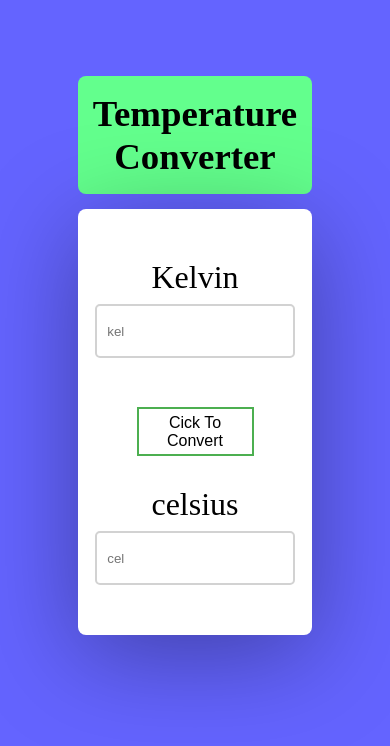
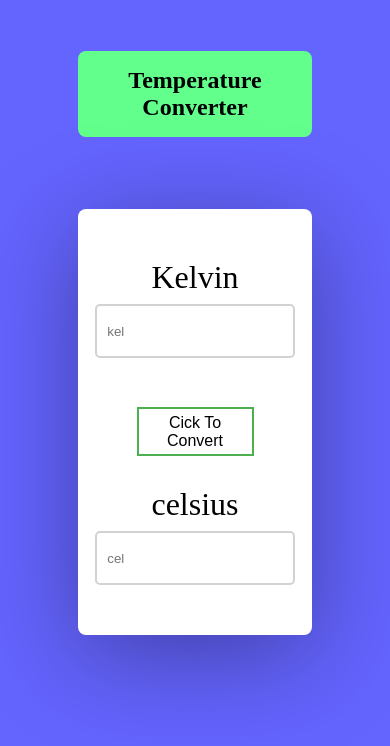
Before and after one commit to Altafhass/simple-teamperature-converter, a plain HTML site: page index.html in a window 390 px wide. Drawn offline with Linux system fonts and the light colour scheme.

Commit message:
Update res.css

```diff
--- a/res.css
+++ b/res.css
@@ -10,7 +10,7 @@
   }
 
   h2 {
-    font-size: 2.3rem;
-    margin-top: 9vh;
+    font-size: 1.5rem;
+    margin-top: 6vh;
   }
 }
```
